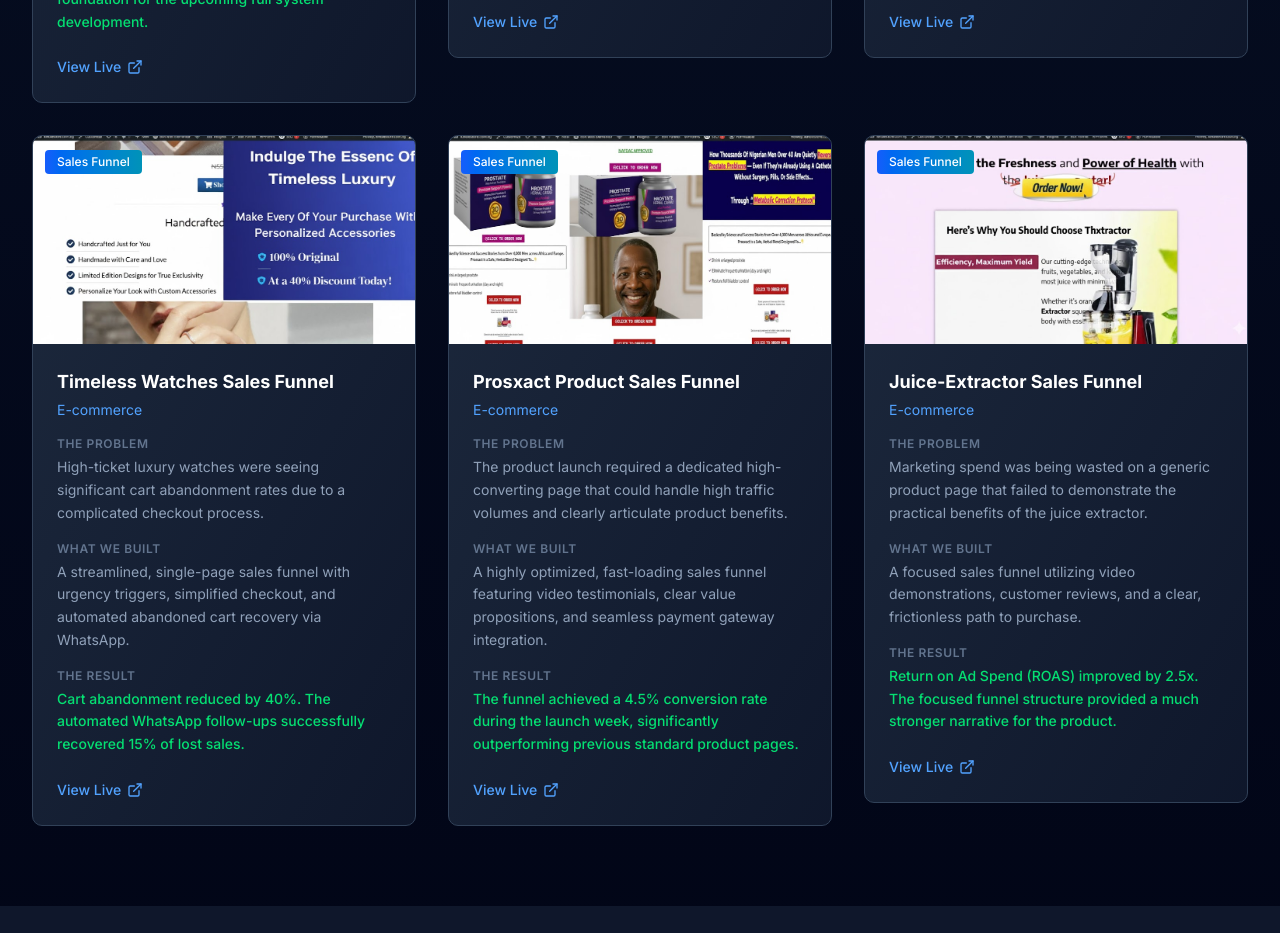
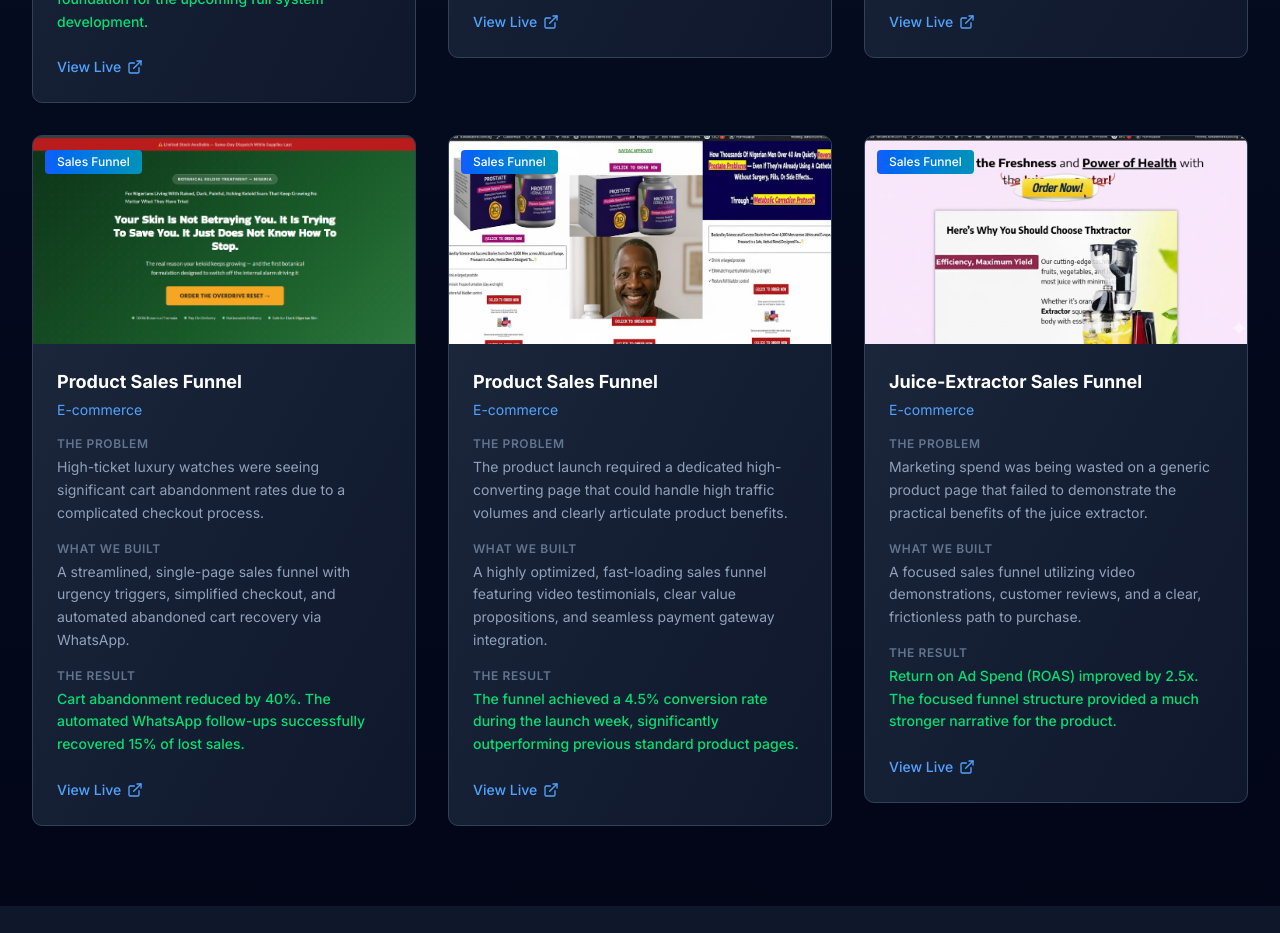
Before and after one commit to SnowzyTech/codnet, a Next.js app: page /case-studies in a window 1280 px wide. Shown: the part 4240-5173 px from the top of the page. Built offline with nearby package versions, Linux system fonts and the light colour scheme.

Commit message:
update case-study

```diff
--- a/app/case-studies/page.tsx
+++ b/app/case-studies/page.tsx
@@ -20,7 +20,7 @@ const allProjects = [
     title: "Nutrihealth Consult — Staff Management Platform",
     category: "CRM & Web System",
     image: "/nutrihealth-staff.png",
-    link: "#",
+    link: "https://nutrihealthconsult.com/",
     client: "Nutrihealth Consult",
     industry: "Health & Wellness",
     problem: "The company needed a central portal to manage their staff records, onboard new employees, and securely distribute documents like NDAs and promotional letters.",
@@ -185,10 +185,10 @@ const allProjects = [
   },
   {
     id: 14,
-    title: "Timeless Watches Sales Funnel",
+    title: "Product Sales Funnel",
     category: "Sales Funnel",
-    image: "/timeless.jpg",
-    link: "https://kindiestore.com.ng/s/ww/",
+    image: "/omni-burn.png",
+    link: "https://globeherb.com/c/sales-landing-18/",
     client: "Kindie Store",
     industry: "E-commerce",
     problem: "High-ticket luxury watches were seeing significant cart abandonment rates due to a complicated checkout process.",
@@ -197,10 +197,10 @@ const allProjects = [
   },
   {
     id: 15,
-    title: "Prosxact Product Sales Funnel",
+    title: "Product Sales Funnel",
     category: "Sales Funnel",
     image: "/prosxact.jpg",
-    link: "https://kindiestore.com.ng/s/prosxact/",
+    link: "https://globeherb.com/c/sales-landing-19/",
     client: "Kindie Store",
     industry: "E-commerce",
     problem: "The product launch required a dedicated high-converting page that could handle high traffic volumes and clearly articulate product benefits.",
```
Also changed, not shown: public/omni-burn.png (added).
